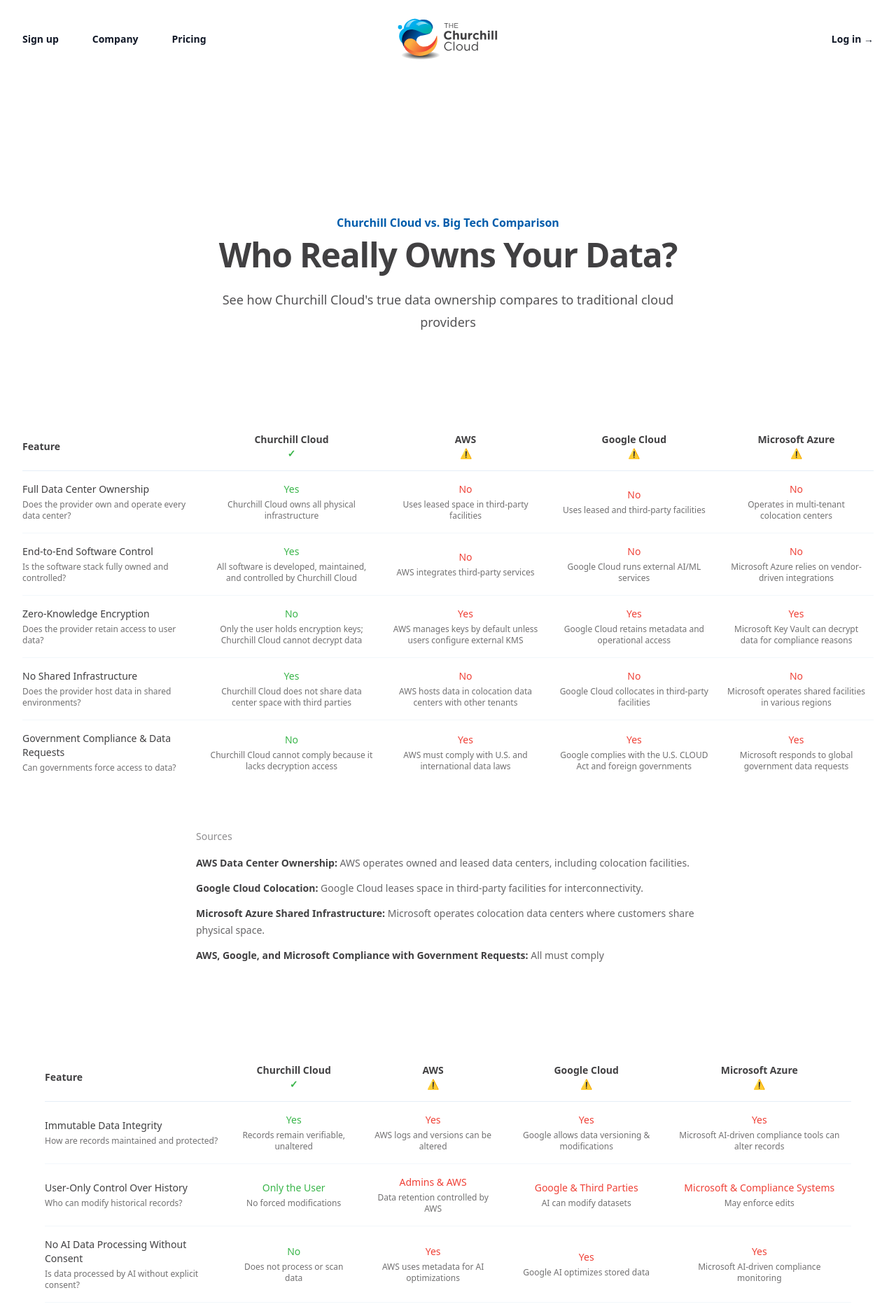
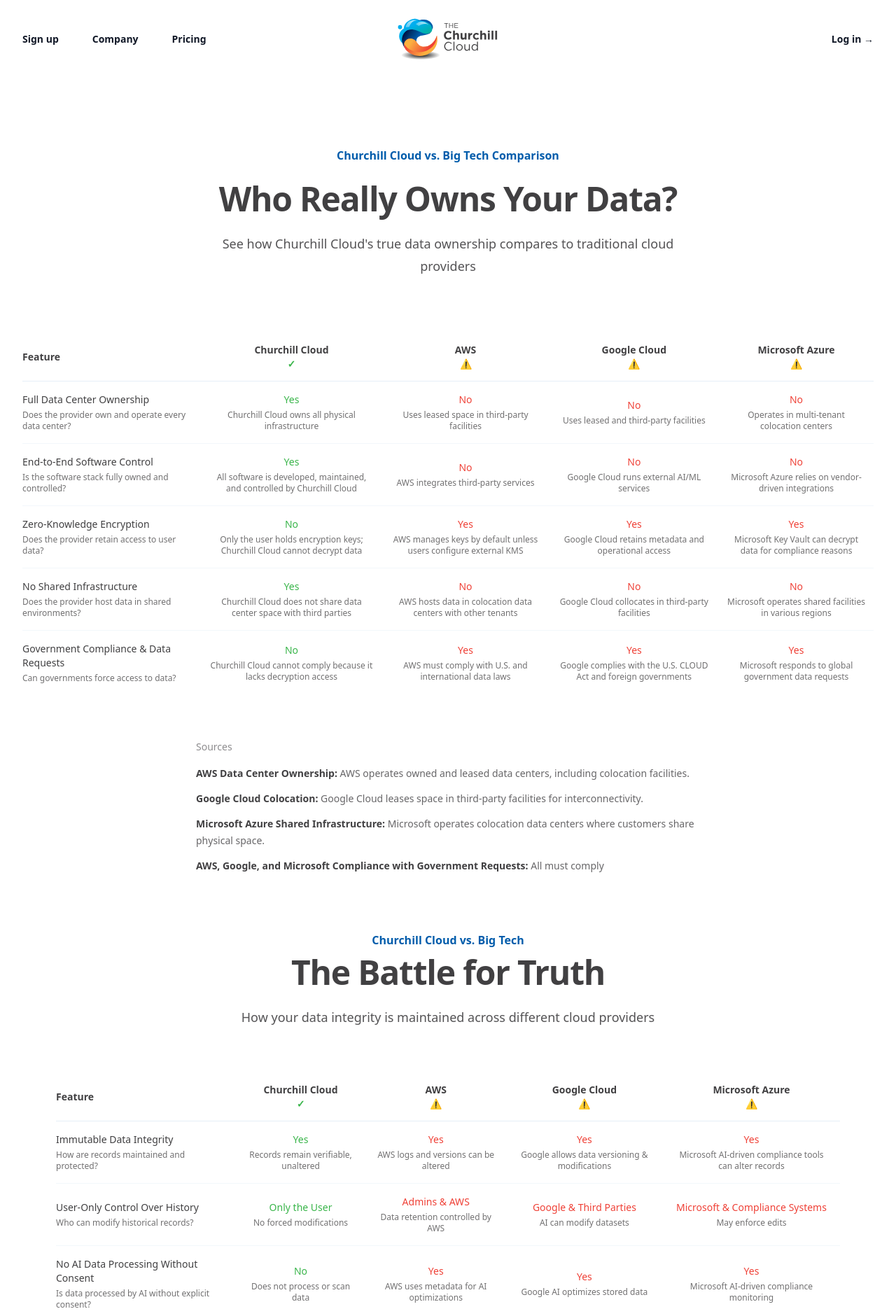
Before and after one commit to annarider/churchill-cloud-front, a Jekyll site: the page built from _pages/comparison.html, in a window 1280 px wide. Shown: the top 1880 px of the page at 70% size. Built offline with Jekyll 4.4.1, drawn with Linux system fonts in a browser that asks for light colours.

Commit message:
Update: Remove extra whitespace & adjust alignment

```diff
--- a/_pages/comparison.html
+++ b/_pages/comparison.html
@@ -4,24 +4,20 @@
 permalink: /comparison/
 ---
 <div class="bg-white">
-  <div class="mx-auto max-w-7xl px-4 py-16 sm:px-6 lg:px-8">
-
-    <!-- Intro -->
-    <section>
-      <div class="bg-white py-24 sm:py-32">
-        <div class="mx-auto max-w-7xl px-6 lg:px-8">
-          <div class="mx-auto max-w-4xl text-center">
+  <div class="mx-auto max-w-7xl px-6 pb-8 pt-16 sm:pt-24 lg:px-8">
+    <div class="mx-auto mb-12 max-w-4xl space-y-6 text-center">
       <h2 class="text-base font-semibold leading-7 text-primary">Churchill Cloud vs. Big Tech Comparison</h2>
-            <p class="mt-2 text-4xl font-bold tracking-tight text-neutral sm:text-5xl">Who Really Owns Your Data?</p>
-          </div>
-
-          <p class="mx-auto mt-6 max-w-2xl text-center text-lg leading-8 text-neutral/90">
+      <p class="text-4xl font-bold tracking-tight text-neutral sm:text-5xl">Who Really Owns Your Data?</p>
+      <p class="mx-auto max-w-2xl text-lg leading-8 text-neutral/90">
         See how Churchill Cloud's true data ownership compares to traditional cloud providers
       </p>
-    </section>
+    </div>
+  </div>
+</div>
 <!-- Infrastructure comparison table -->
-    <section>
+
 <div class="overflow-x-auto">
+  <div class="mx-auto max-w-7xl px-6 lg:px-8">
     <table class="min-w-full divide-y divide-primary/10">
       <thead>
         <tr class="text-left">
@@ -103,9 +99,7 @@
         <tr class="hover:bg-primary-light/5">
           <td class="py-4 pl-4 pr-3 text-sm font-medium text-neutral sm:pl-0">
             Zero-Knowledge Encryption
-                <div class="mt-1 text-xs font-normal text-neutral/75">
-                  Does the provider retain access to user data?
-                </div>
+            <div class="mt-1 text-xs font-normal text-neutral/75">Does the provider retain access to user data?</div>
           </td>
           <td class="px-3 py-4 text-center text-sm">
             <span class="text-accent-light">No</span>
@@ -125,9 +119,7 @@
           </td>
           <td class="px-3 py-4 text-center text-sm">
             <span class="text-secondary-dark">Yes</span>
-                <div class="mt-1 text-xs text-neutral/75">
-                  Microsoft Key Vault can decrypt data for compliance reasons
-                </div>
+            <div class="mt-1 text-xs text-neutral/75">Microsoft Key Vault can decrypt data for compliance reasons</div>
           </td>
         </tr>
 
@@ -147,9 +139,7 @@
           </td>
           <td class="px-3 py-4 text-center text-sm">
             <span class="text-secondary-dark">No</span>
-                <div class="mt-1 text-xs text-neutral/75">
-                  AWS hosts data in colocation data centers with other tenants
-                </div>
+            <div class="mt-1 text-xs text-neutral/75">AWS hosts data in colocation data centers with other tenants</div>
           </td>
           <td class="px-3 py-4 text-center text-sm">
             <span class="text-secondary-dark">No</span>
@@ -190,38 +180,46 @@
         </tr>
       </tbody>
     </table>
+  </div>
+</div>
 
 <!-- Sources Section from Infrastructure Comparison -->
 <div class="mx-auto max-w-3xl px-6 py-16">
   <h3 class="mb-4 text-sm font-medium text-neutral/60">Sources</h3>
   <div class="space-y-3 text-sm leading-6 text-neutral/80">
     <p>
-              <span class="font-semibold text-neutral">AWS Data Center Ownership:</span> AWS operates owned and leased
-              data centers, including colocation facilities.
+      <span class="font-semibold text-neutral">AWS Data Center Ownership:</span> AWS operates owned and leased data
+      centers, including colocation facilities.
     </p>
     <p>
-              <span class="font-semibold text-neutral">Google Cloud Colocation:</span> Google Cloud leases space in
-              third-party facilities for interconnectivity.
+      <span class="font-semibold text-neutral">Google Cloud Colocation:</span> Google Cloud leases space in third-party
+      facilities for interconnectivity.
     </p>
     <p>
       <span class="font-semibold text-neutral"> Microsoft Azure Shared Infrastructure:</span> Microsoft operates
       colocation data centers where customers share physical space.
     </p>
     <p>
-              <span class="font-semibold text-neutral"
-                >AWS, Google, and Microsoft Compliance with Government Requests:</span
-              >
+      <span class="font-semibold text-neutral">AWS, Google, and Microsoft Compliance with Government Requests:</span>
       All must comply
     </p>
   </div>
 </div>
-      </div>
-    </section>
 
 <!-- Data Integrity comparison table -->
 <div class="bg-white">
+  <div class="mx-auto max-w-7xl px-6 py-4 lg:px-4">
+    <div class="mx-auto max-w-4xl text-center">
+      <h2 class="text-base font-semibold leading-7 text-primary">Churchill Cloud vs. Big Tech</h2>
+      <p class="mt-2 text-4xl font-bold tracking-tight text-neutral sm:text-5xl">The Battle for Truth</p>
+    </div>
+
+    <p class="mx-auto mt-6 max-w-2xl text-center text-lg leading-8 text-neutral/90">
+      How your data integrity is maintained across different cloud providers
+    </p>
     <div class="mx-auto max-w-7xl px-4 py-16 sm:px-6 lg:px-8">
       <div class="overflow-x-auto">
+        <div class="mx-auto max-w-7xl px-6 lg:px-8">
           <table class="min-w-full divide-y divide-primary/10">
             <thead>
               <tr class="text-left">
@@ -344,6 +342,8 @@
               </tr>
             </tbody>
           </table>
+        </div>
+
         <!-- Sources Section -->
         <div class="mx-auto max-w-3xl px-6 py-16">
           <h3 class="mb-4 text-sm font-medium text-neutral/60">Sources</h3>
@@ -357,8 +357,8 @@
               optimizations and versioning, allowing past data to be changed.
             </p>
             <p>
-                <span class="font-semibold text-neutral">Microsoft Azure AI Compliance:</span> Microsoft employs
-                AI-driven compliance tools that can modify, redact, or adapt stored data.
+              <span class="font-semibold text-neutral">Microsoft Azure AI Compliance:</span> Microsoft employs AI-driven
+              compliance tools that can modify, redact, or adapt stored data.
             </p>
           </div>
         </div>
@@ -366,15 +366,11 @@
     </div>
   </div>
 
-    <!-- CTA Section -->
-    <section class="bg-accent/40">
   <!-- Truth Statement Section -->
-      <div class="px-6 py-24 sm:py-32">
+  <div class="px-6 py-12 sm:py-16">
     <div class="mx-auto max-w-4xl text-center">
       <h2 class="text-base font-semibold leading-7 text-primary">Churchill Cloud</h2>
-          <h2 class="text-3xl font-bold tracking-tight text-primary-dark sm:text-4xl">
-            The Cloud Where Truth Stays True
-          </h2>
+      <h2 class="text-3xl font-bold tracking-tight text-primary-dark sm:text-4xl">The Cloud Where Truth Stays True</h2>
 
       <div class="mt-12 flex flex-col gap-6 text-lg text-neutral sm:text-xl">
         <p class="flex items-center justify-center gap-2">
@@ -400,11 +396,9 @@
       </div>
 
       <p class="mt-12 text-xl font-medium text-primary-dark">
-            The future is built on what we remember. Churchill Cloud ensures that what you write today is the same
-            tomorrow, next year, and beyond.
+        The future is built on what we remember. Churchill Cloud ensures that what you write today is the same tomorrow,
+        next year, and beyond.
       </p>
     </div>
   </div>
-    </section>
 </div>
-</div>
--- a/assets/css/styles.css
+++ b/assets/css/styles.css
@@ -1614,6 +1614,10 @@
   background-color: rgb(0 176 163 / 0.4);
 }
 
+.bg-primary-light\/30 {
+  background-color: rgb(0 174 239 / 0.3);
+}
+
 .bg-gradient-to-b {
   background-image: linear-gradient(to bottom, var(--tw-gradient-stops));
 }
@@ -1749,6 +1753,11 @@
 .via-primary-light\/90 {
   --tw-gradient-to: rgb(0 174 239 / 0)  var(--tw-gradient-to-position);
   --tw-gradient-stops: var(--tw-gradient-from), rgb(0 174 239 / 0.9) var(--tw-gradient-via-position), var(--tw-gradient-to);
+}
+
+.via-accent\/30 {
+  --tw-gradient-to: rgb(0 176 163 / 0)  var(--tw-gradient-to-position);
+  --tw-gradient-stops: var(--tw-gradient-from), rgb(0 176 163 / 0.3) var(--tw-gradient-via-position), var(--tw-gradient-to);
 }
 
 .to-primary-dark {
@@ -2619,8 +2628,17 @@
     padding-bottom: 8rem;
   }
 
+  .sm\:py-16 {
+    padding-top: 4rem;
+    padding-bottom: 4rem;
+  }
+
   .sm\:pl-0 {
     padding-left: 0px;
+  }
+
+  .sm\:pt-24 {
+    padding-top: 6rem;
   }
 
   .sm\:text-3xl {
@@ -2989,6 +3007,16 @@
     padding-bottom: 8rem;
   }
 
+  .lg\:px-6 {
+    padding-left: 1.5rem;
+    padding-right: 1.5rem;
+  }
+
+  .lg\:px-4 {
+    padding-left: 1rem;
+    padding-right: 1rem;
+  }
+
   .lg\:pb-0 {
     padding-bottom: 0px;
   }
```
Lines whose indentation alone changed are shown as unchanged.
